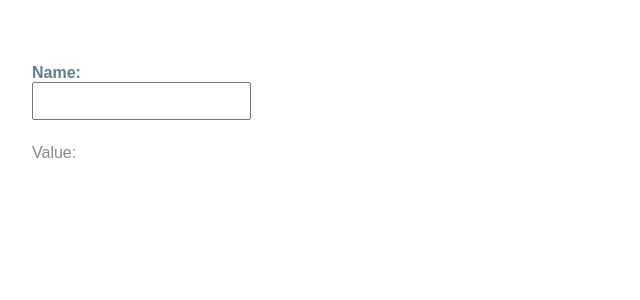
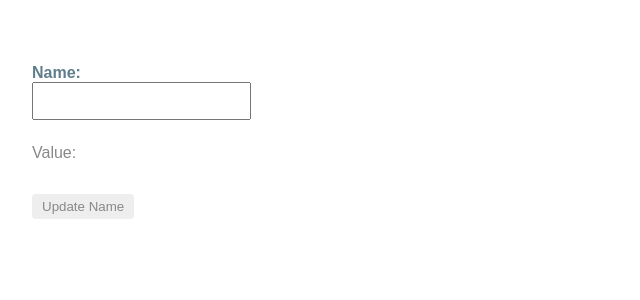
Before and after one commit to rajeshduggal/angular-reactive-forms, an Angular app: page / in a window 1280 px wide. Shown: the top 300 px of the page, without its empty margins (0-640 px from the left). Built offline with nearby package versions, Linux system fonts and the light colour scheme.

Commit message:
Add button to set NameEditor FormControl to "Nancy"

```diff
--- a/src/app/name-editor/name-editor.component.html
+++ b/src/app/name-editor/name-editor.component.html
@@ -8,3 +8,8 @@
 <p>
   Value: {{ name.value }}
 </p>
+
+
+<p>
+  <button (click)="updateName()">Update Name</button>
+</p>
--- a/src/app/name-editor/name-editor.component.ts
+++ b/src/app/name-editor/name-editor.component.ts
@@ -9,6 +9,10 @@ import { FormControl } from '@angular/forms';
 export class NameEditorComponent implements OnInit {
   name = new FormControl('');
 
+  updateName() {
+    this.name.setValue('Nancy');
+  }
+
   constructor() { }
 
   ngOnInit() {
```
